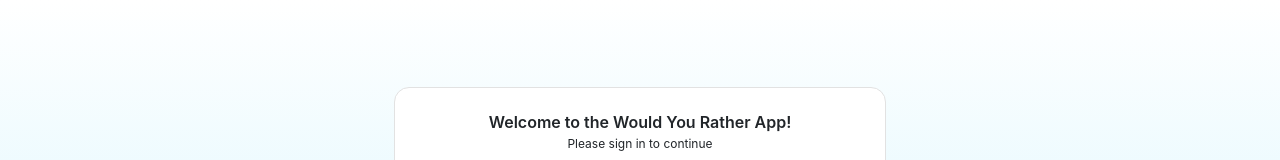
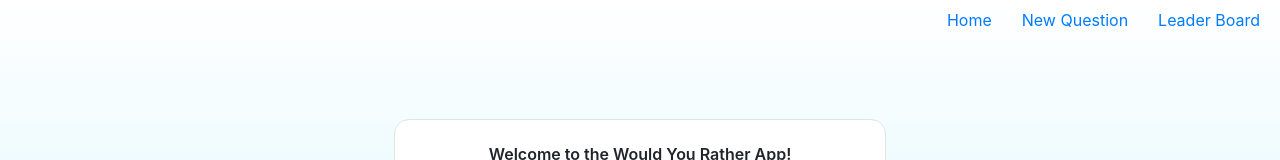
Before and after one commit to thegux/wouldYouRather, a React (Create React App) app: page / in a window 1280 px wide. Shown: the top 160 px of the page. Built offline with nearby package versions, Linux system fonts and the light colour scheme.

Commit message:
connected logout component to store

```diff
--- a/src/Components/Nav.js
+++ b/src/Components/Nav.js
@@ -2,46 +2,52 @@ import React, {Component, Fragment} from 'react'
 import {connect} from 'react-redux'
 import {Nav} from 'react-bootstrap'
 import {Link} from 'react-router-dom'
+import {setAuthedUser} from '../Actions/authedUser'
 
 class NavComponent extends Component {
+
+  constructor(props){
+    super(props)
+    this.handleLogOut = this.handleLogOut.bind(this)
+  }
+
+  handleLogOut(){
+    this.props.dispatch(setAuthedUser(null))
+  }
 
   render(){
 
       return (
         <Nav activeKey="/home" className="justify-content-end">
-
-        {this.props.loggedUser &&
-
-        <Fragment>
-
           <Nav.Item>
-            <Link to={'/'+ this.props.loggedUser.id +'/home'}>Home</Link>
+            <Link to={'/home'}>Home</Link>
           </Nav.Item>
 
           <Nav.Item>
-            <Link to={'/'+ this.props.loggedUser.id +'/newQuestion'}>New Question</Link>
+            <Link to={'/add'}>New Question</Link>
           </Nav.Item>
 
           <Nav.Item>
-            <Link to={'/'+ this.props.loggedUser.id +'/leaderBoard'}>Leader Board</Link>
+            <Link to={'/leaderBoard'}>Leader Board</Link>
           </Nav.Item>
-
+          {this.props.authedUser &&
+                  <Fragment>
                     <Nav.Item>
                     <p>
 
-                      <img style={{width:'30px', height:'30px', borderRadius: '15px', marginRight: '10px'}}
+                            <img
                             src={this.props.loggedUser.avatarURL}
                             alt={this.props.loggedUser.name + ' logo'}/>
 
                             Hi, {this.props.loggedUser.name}</p>
                 </Nav.Item>
 
-          <Nav.Item>
+                <Nav.Item onClick={this.handleLogOut}>
                   <Link to="/">Logout</Link>
                 </Nav.Item>
-
                 </Fragment>
             }
+
       </Nav>
     )
 
@@ -54,7 +60,10 @@ class NavComponent extends Component {
 function mapStateToProps({users, authedUser}){
   const usersArray = Object.keys(users).map((u) => users[u])
   const loggedUser = usersArray.filter((u) => u.id === authedUser)[0]
-  return {loggedUser}
+  return {
+    loggedUser,
+    authedUser
+  }
 }
 
 
```
Lines whose indentation alone changed are shown as unchanged.
